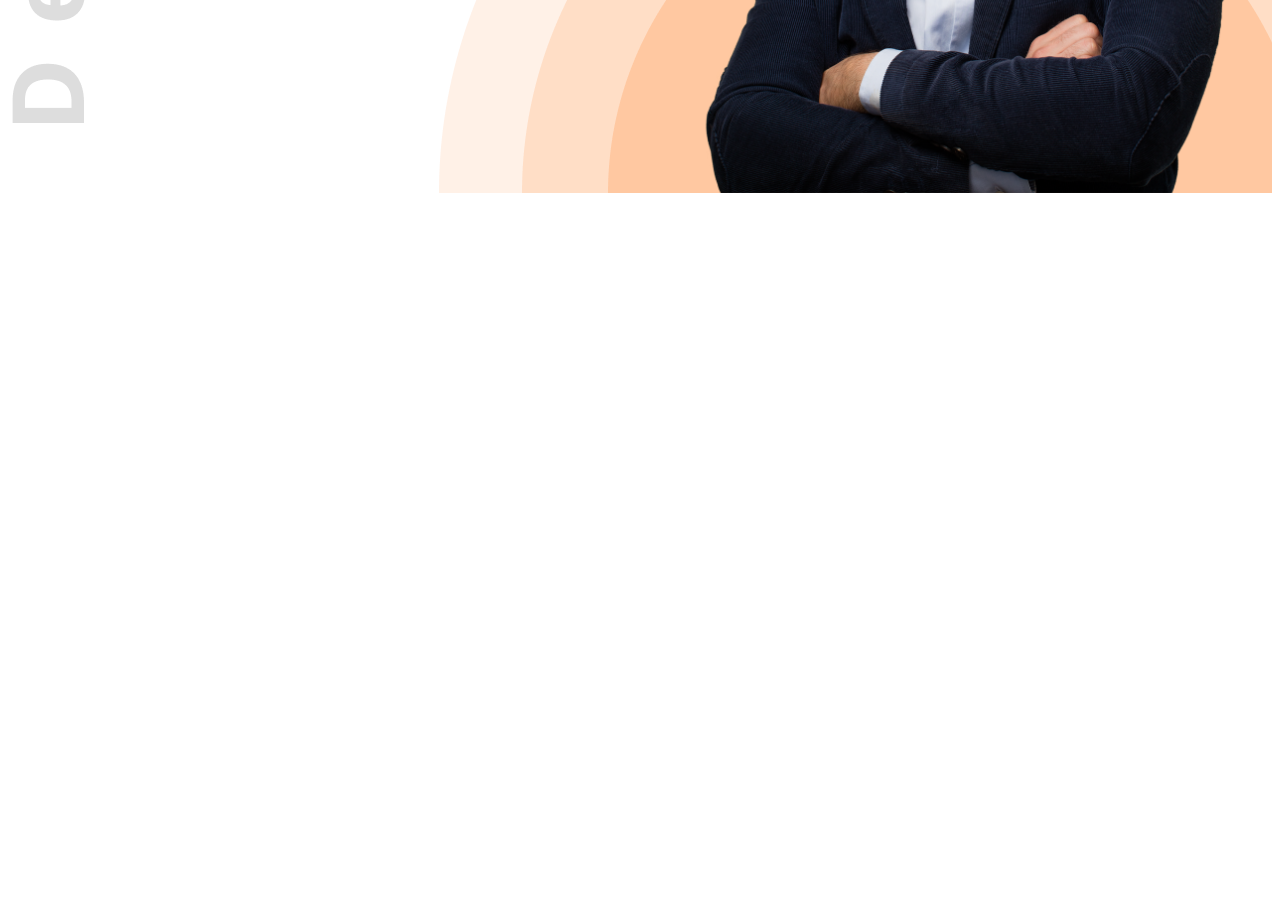
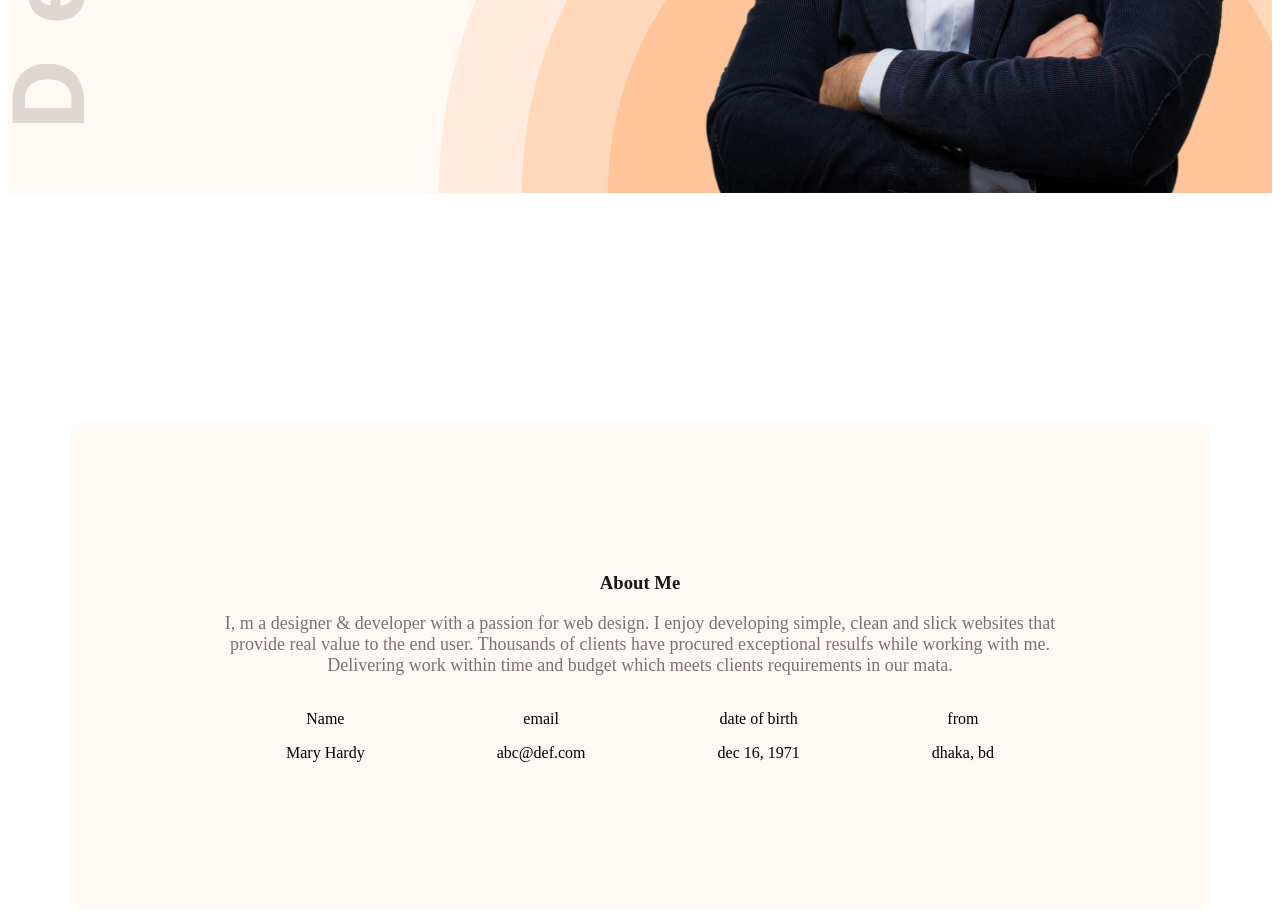
Before and after one commit to tamanna-masud/WEB-DEV-PORTFOLIO, a plain HTML site: page index.html in a window 1280 px wide. Shown: the part 660-1571 px from the top of the page. Before the commit the page ends 1083 px from the top, so only its background shows below. Drawn offline with Linux system fonts and the light colour scheme.

Commit message:
added about me informations

```diff
--- a/index.html
+++ b/index.html
@@ -7,11 +7,12 @@
     <link rel="preconnect" href="https://fonts.googleapis.com">
 <link rel="preconnect" href="https://fonts.gstatic.com" crossorigin>
 <link href="https://fonts.googleapis.com/css2?family=Open+Sans:ital,wght@0,300..800;1,300..800&display=swap" rel="stylesheet">
+
     <link rel="stylesheet" href="styles/portfolio.css">
 </head>
 <body class="open-sans-normal">
 
-    <header class="header">
+    <header class="header secondary-bg">
         <nav>
             <h3 class="nav-title">Ma<span class="text-primary">r</span>y</h3>
             <ul>
@@ -34,6 +35,39 @@
 </div>
 
     </header>
+    <main>
+        <section class="about secondary-bg">
+            <h3 class="section-title">About Me</h3>
+            <p class="section-description">
+                I, m a designer & developer with a passion for web design. I enjoy developing simple, clean and slick websites that provide real value to the end user. Thousands of clients have procured exceptional resulfs while working with me. Delivering work within time and budget which meets clients requirements in our mata.
+            </p>
+            <div class="about-items">
+                <!--.about-item*4>p.item-title+p.item-description-->
+
+
+                <div class="about-item">
+                    <p class="item-title">Name</p>
+                    <p class="item-description">Mary Hardy</p>
+                </div>
+                <div class="about-item">
+                    <p class="item-title">email</p>
+                    <p class="item-description">abc@def.com</p>
+                </div>
+                <div class="about-item">
+                    <p class="item-title">date of birth</p>
+                    <p class="item-description">dec 16, 1971</p>
+                </div>
+                <div class="about-item">
+                    <p class="item-title">from</p>
+                    <p class="item-description">dhaka, bd</p>
+                </div>
+            </div>
+
+
+        </section>
+
+
+    </main>
 
     <footer>
 
--- a/styles/portfolio.css
+++ b/styles/portfolio.css
@@ -10,8 +10,12 @@
     "wdth" 100;
 }
 
+/* shared style */
 
-/* shared style */
+.secondary-bg{
+    background-color:#FFF8F3 ;
+}
+
 .text-primary{
     color: #FD6E0A ;
 }
@@ -28,6 +32,17 @@
     border-radius: 5px;
     border: none;
 }
+
+.section-title{
+    font: size 35px;
+    font-weight: bold;
+    color:#181818 ;
+}
+.section-description{
+    font-size: 18px;
+    color: #757575;
+}
+
 
 /* header */
 .header{
@@ -90,3 +105,25 @@ nav li a{
 .banner-profile-picture{
     width: 580px;
 }
+
+/* main styles */
+
+main{
+    max-width: 1140px;
+    margin: 0 auto;}
+
+/* about styles */
+
+.about{
+    border-radius: 10px;
+    padding: 130px 150px;
+    text-align: center;
+}
+.about-items{
+    display: flex;
+    justify-content: space-around;
+}
+.item-description{
+font-weight: 600px;
+
+}
```
